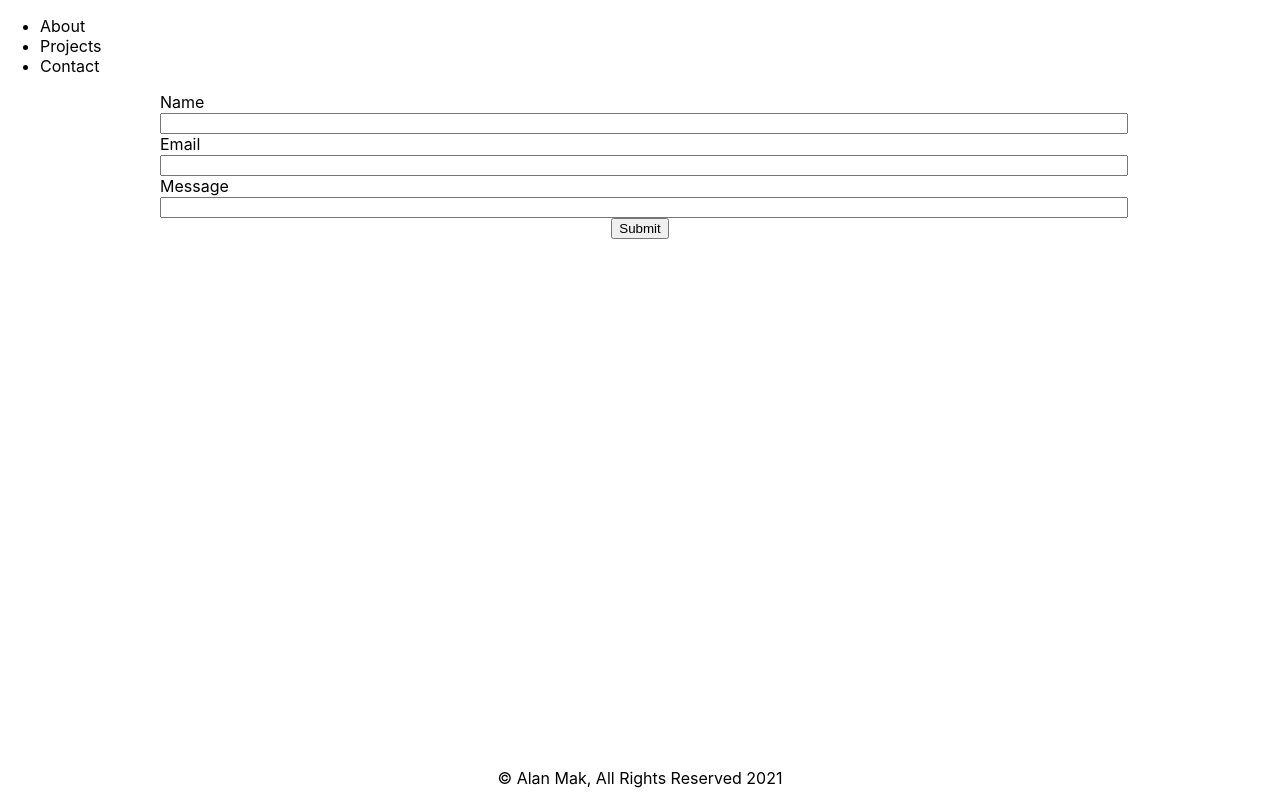
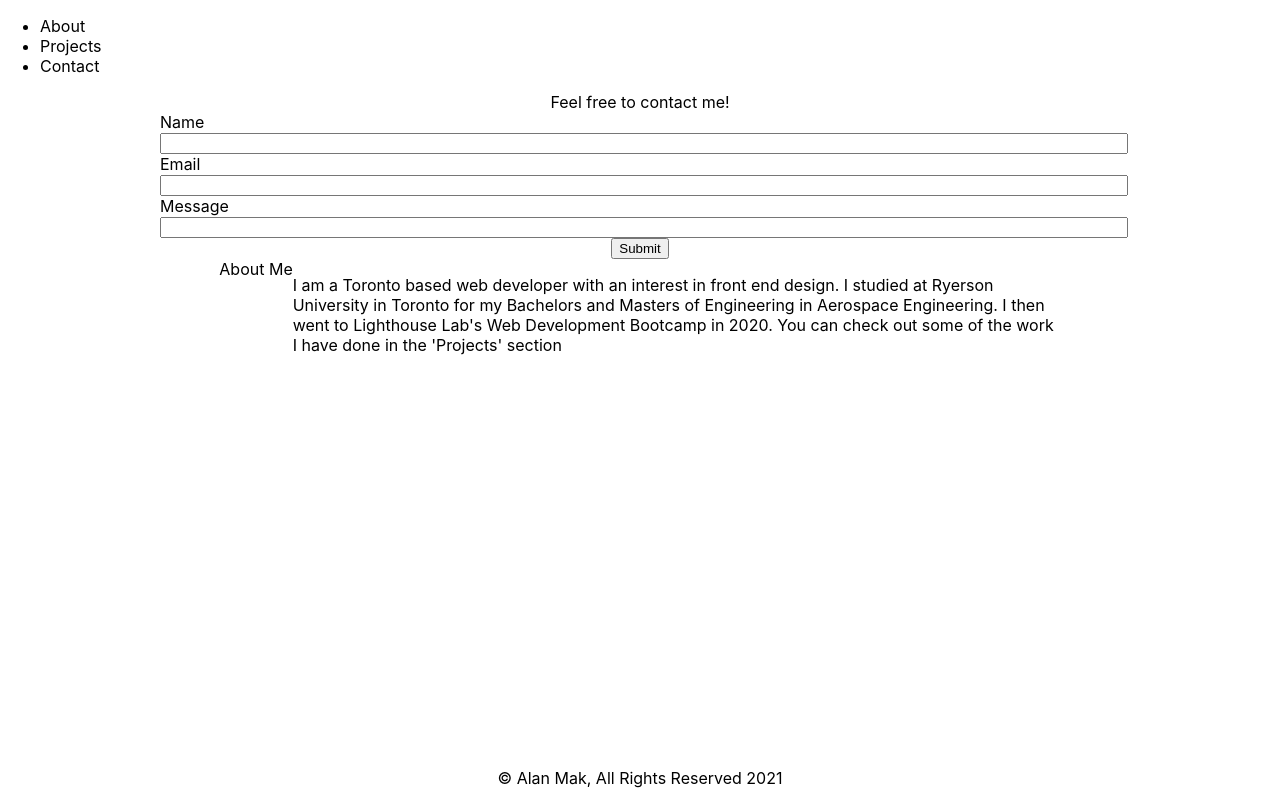
Before and after one commit to alan-mak/portfolio, a React (Create React App) app in the folder frontend/: page / in a window 1280 px wide. Built offline with nearby package versions, Linux system fonts and the light colour scheme.

Commit message:
Added about section and styling to others

```diff
--- a/frontend/src/App.jsx
+++ b/frontend/src/App.jsx
@@ -2,12 +2,14 @@ import './App.scss';
 import Nav from './components/nav'
 import Footer from './components/footer'
 import Contact from './components/contact'
+import About from './components/about'
 
 function App() {
   return (
     <div>
       <Nav />
       <Contact />
+      <About />
       <Footer />
     </div>
   )
--- /dev/null
+++ b/frontend/src/components/about.jsx
@@ -0,0 +1,13 @@
+import React from 'react';
+import './about.scss'
+
+export default function About(props) {
+  return (
+    <div className="about">
+      About Me
+      <p>
+      I am a Toronto based web developer with an interest in front end design. I studied at Ryerson University in Toronto for my Bachelors and Masters of Engineering in Aerospace Engineering. I then went to Lighthouse Lab's Web Development Bootcamp in 2020. You can check out some of the work I have done in the 'Projects' section
+      </p>
+    </div>
+  )
+}
--- /dev/null
+++ b/frontend/src/components/about.scss
@@ -0,0 +1,8 @@
+div.about {
+  display: flex;
+  justify-content: center;
+
+  p {
+    width: 60%;
+  }
+}
--- a/frontend/src/components/contact.jsx
+++ b/frontend/src/components/contact.jsx
@@ -5,6 +5,8 @@ import './contact.scss'
 export default function Contact() {
   const { handleInput } = useApplicationData();
   return (
+    <div className="contact">
+      Feel free to contact me!
     <form autoComplete="off" onSubmit={(event) => event.preventDefault()}>
       <label>Name
         <input
@@ -28,10 +30,10 @@ export default function Contact() {
           id="messageBox"
         />
       </label>
-      <button type="submit">
+      <button onClick={() => console.log("BEEP")}>
         Submit
       </button>
-
     </form>
+    </div>
   )
 }
--- a/frontend/src/components/contact.scss
+++ b/frontend/src/components/contact.scss
@@ -1,13 +1,19 @@
-form {
+.contact {
   display: flex;
   flex-direction: column;
+  align-items: center;
+
+  form {
     width: 75%;
     margin: 0 auto;
 
     label {
+      align-items: center;
+
       input {
         width: 100%;
         margin: 0 auto;
+
         #messageBox {
           height: 30%;
         }
@@ -15,5 +21,8 @@ form {
     }
     button {
       margin: 0 auto;
+      display: flex;
+      justify-content: center;
     }
   }
+}
```
Also changed, not shown: 1 other file (tests, documents, lock files or other folders). Lines whose indentation alone changed are shown as unchanged.
